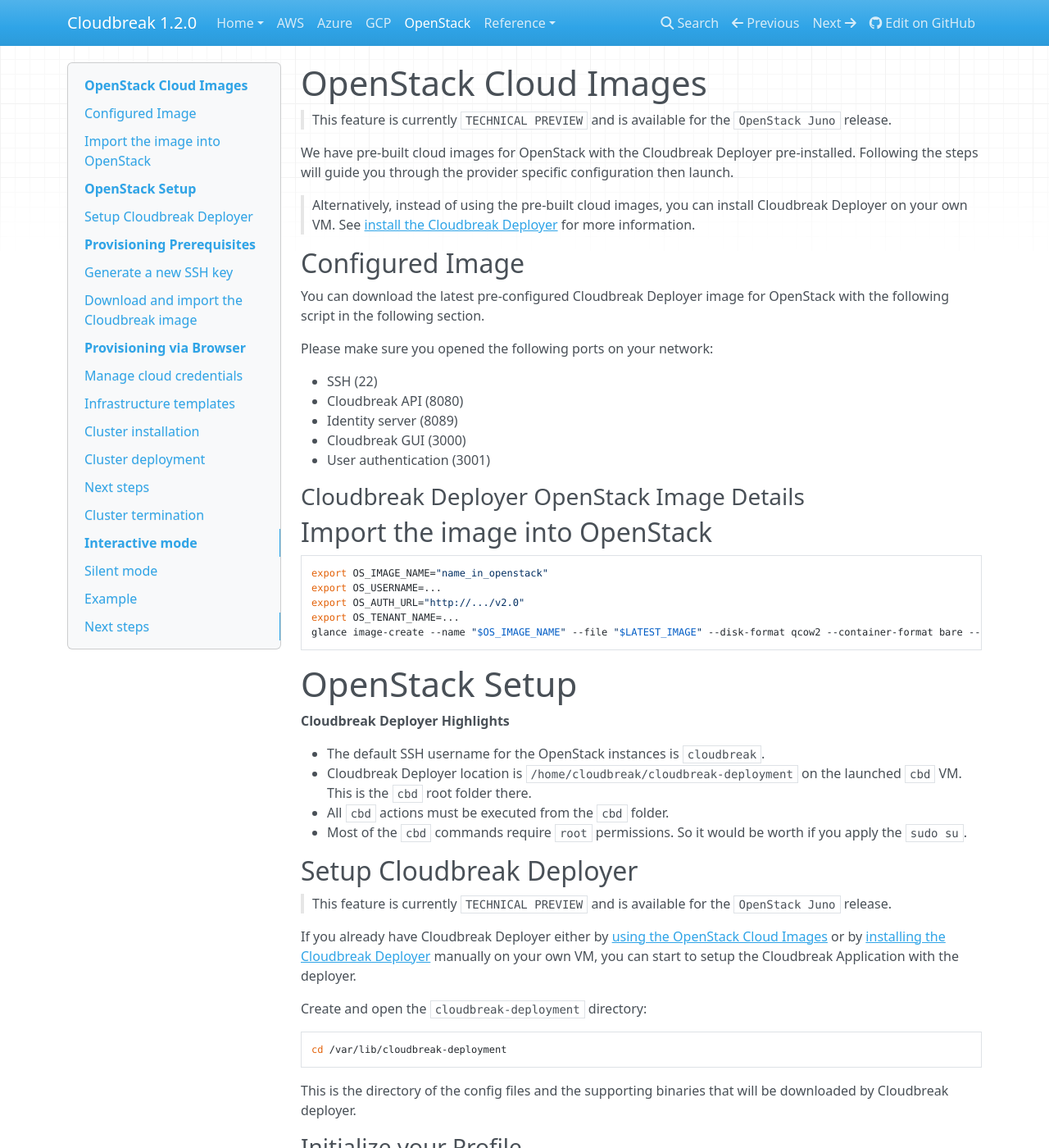
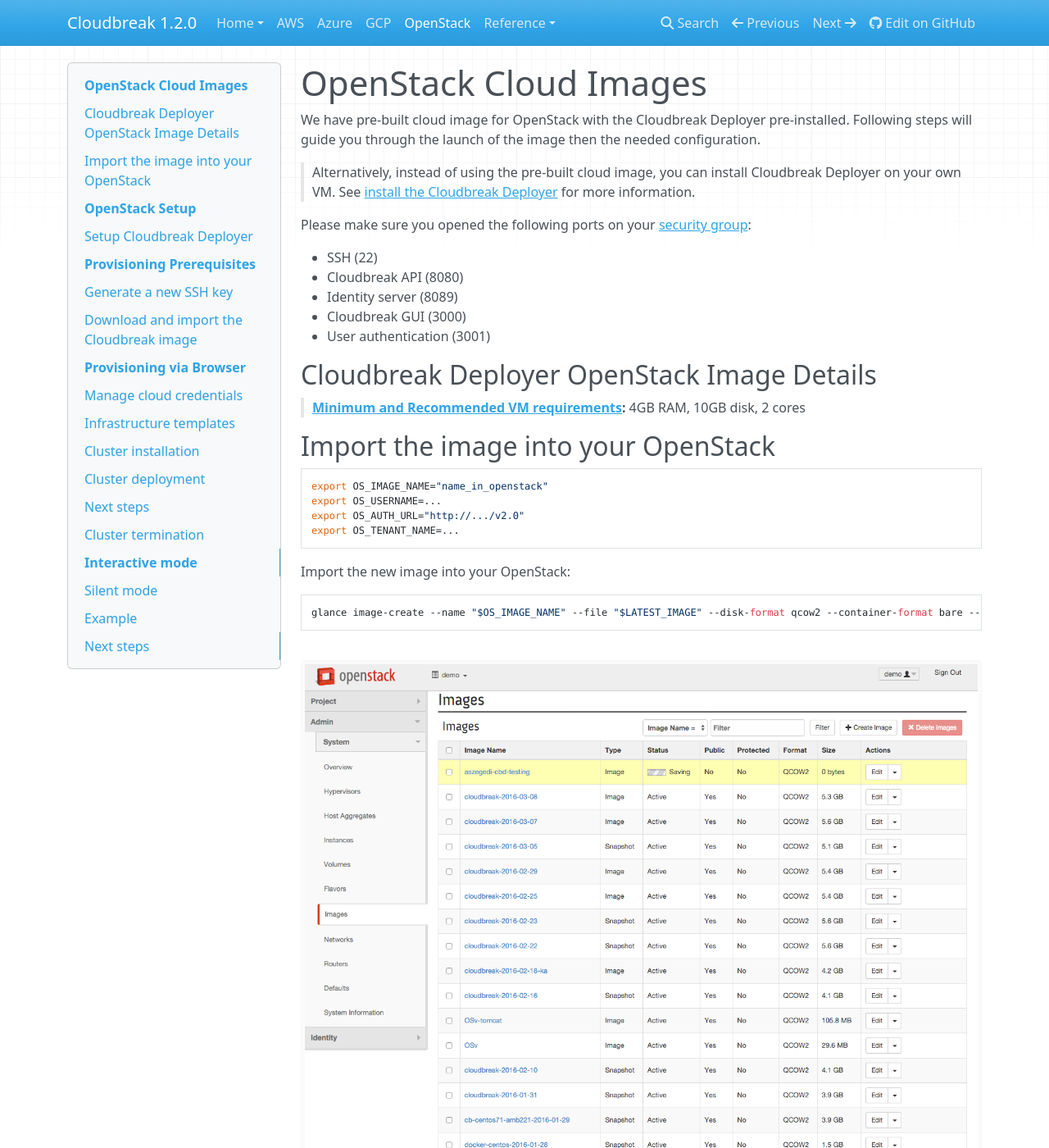
Before and after one commit to wprender/cloudbreak-docs, an MkDocs documentation site: the page built from docs/openstack.md, in a window 1280 px wide and 1400 px high. Shown: the whole window at 82% size. Built offline with MkDocs 1.6.1, drawn with Linux system fonts in a browser that asks for light colours; nearby versions of some CDN libraries; old or Windows-style settings are respelled for this version of MkDocs; some of the changed text lies outside the part shown.

Commit message:
Fix wrong OS credential details for the image and the SSH

````diff
--- a/docs/openstack.md
+++ b/docs/openstack.md
@@ -1,17 +1,12 @@
 # OpenStack Cloud Images
 
-> This feature is currently `TECHNICAL PREVIEW` and is available for the `OpenStack Juno` release.
+We have pre-built cloud image for OpenStack with the Cloudbreak Deployer pre-installed. Following steps will guide
+you through the launch of the image then the needed configuration.
 
-We have pre-built cloud images for OpenStack with the Cloudbreak Deployer pre-installed. Following the steps will guide you through the provider specific configuration then launch.
+> Alternatively, instead of using the pre-built cloud image, you can install Cloudbreak Deployer on your own VM. See
+ [install the Cloudbreak Deployer](onprem.md) for more information.
 
-> Alternatively, instead of using the pre-built cloud images, you can install Cloudbreak Deployer on your own VM. See [install the Cloudbreak Deployer](onprem.md) for more information.
-
-##Configured Image
-
-You can download the latest pre-configured Cloudbreak Deployer image for OpenStack with the following script in the
-following section.
-
-Please make sure you opened the following ports on your network:
+Please make sure you opened the following ports on your [security group](http://docs.openstack.org/openstack-ops/content/security_groups.html):
 
  * SSH (22)
  * Cloudbreak API (8080)
@@ -19,32 +14,36 @@ Please make sure you opened the following ports on your network:
  * Cloudbreak GUI (3000)
  * User authentication (3001)
 
-###Cloudbreak Deployer OpenStack Image Details
+## Cloudbreak Deployer OpenStack Image Details
 
+> **[Minimum and Recommended VM requirements](onprem.md#minimum-and-recommended-system-requirements):** 4GB RAM, 10GB disk, 2 cores
 
-##Import the image into OpenStack
-
+##Import the image into your OpenStack
 ```
 export OS_IMAGE_NAME="name_in_openstack"
 export OS_USERNAME=...
 export OS_AUTH_URL="http://.../v2.0"
 export OS_TENANT_NAME=...
+```
+Import the new image into your OpenStack:
+```
 glance image-create --name "$OS_IMAGE_NAME" --file "$LATEST_IMAGE" --disk-format qcow2 --container-format bare --progress
 ```
+
+![](/images/os-images.png)
+<sub>*Full size [here](/images/os-images.png).*</sub>
 
 #OpenStack Setup
 
 **Cloudbreak Deployer Highlights**
 
-  * The default SSH username for the OpenStack instances is `cloudbreak`.
-  * Cloudbreak Deployer location is `/home/cloudbreak/cloudbreak-deployment` on the launched `cbd` VM. This is the
+  * The default SSH username for the OpenStack instances is `centos`.
+  * Cloudbreak Deployer location is `/home/centos/cloudbreak-deployment` on the launched `cbd` VM. This is the
       `cbd` root folder there.
   * All `cbd` actions must be executed from the `cbd` folder.
   * Most of the `cbd` commands require `root` permissions. So it would be worth if you apply the `sudo su`.
 
 ## Setup Cloudbreak Deployer
-
-> This feature is currently `TECHNICAL PREVIEW` and is available for the `OpenStack Juno` release.
 
 If you already have Cloudbreak Deployer either by [using the OpenStack Cloud Images](openstack.md) or by [installing the Cloudbreak Deployer](onprem.md) manually on your own VM,
 you can start to setup the Cloudbreak Application with the deployer.
````
Also changed, not shown: docs/aws.md (+2 -1 lines), docs/azure.md (+11 -11 lines), docs/gcp.md (+1 -0 lines), docs/images/os-images.png (added), 1 other file.
